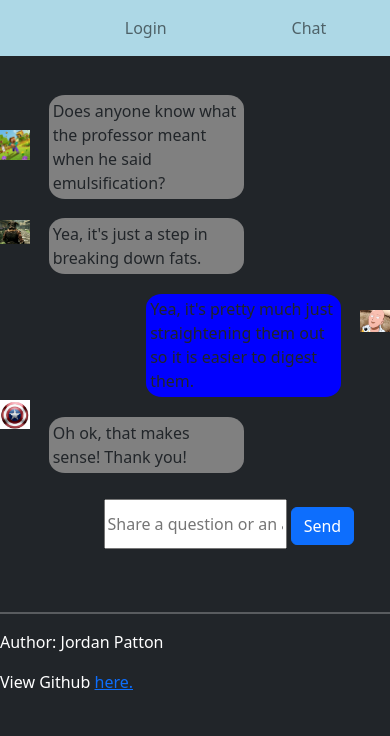
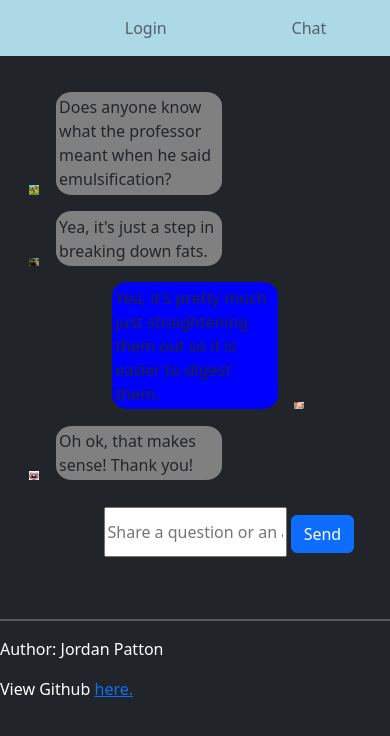
Before and after one commit to Jordanpatton78/startup, a plain HTML site: page chat.html in a window 390 px wide. Drawn offline with nearby package versions, Linux system fonts and the light colour scheme.

Commit message:
Made some formatting changes.

```diff
--- a/chat.html
+++ b/chat.html
@@ -24,21 +24,29 @@
                 </ul>
         </header>
         <main class="chatMain">
+            <div class="question">
+                <img class="icon" id="minecraft" src="minecraft.png"></img>
                 <div class="receive">
-                <span class="icon" id="minecraft"></span>
                     <p class="bubbleP">Does anyone know what the professor meant when he said emulsification?</p>
                 </div>
+            </div>
+            <div class="question">
+                <img class="icon" id="skyrim" src="skyrim.png"></img>
                 <div class="receive">
-                <span class="icon" id="skyrim"></span>
                     <p class="bubbleP">Yea, it's just a step in breaking down fats.</p>
                 </div>
+            </div>
+            <div class="askQuestion">
+                <img class="myIcon" id="onePunch" src="onePunch.png"></img>
                 <div class="send">
-                <span class="icon" id="onePunch"></span>
                     <p class="bubbleP">Yea, it's pretty much just straightening them out so it is easier to digest them.</p>
                 </div>
+            </div>
+            <div class="question">
+                <img class="icon" id="captainAmerica" src="captainAmerica.png"></img>
                 <div class="receive">
-                <span class="icon" id="captainAmerica"></span>
                     <p class="bubbleP">Oh ok, that makes sense! Thank you!</p>
+                </div>
             </div>
             <div class="container-fluid sender">
                 <input type="text" id="sendText" placeholder="Share a question or an answer!" />
--- a/style.css
+++ b/style.css
@@ -34,6 +34,9 @@ body{
     }
     .receive{
         background-color: grey;
+        display: flex;
+        flex-direction: row;
+        justify-content: flex-start;
         width:50%;
         margin-right: 25%;
         border-bottom-left-radius: 16px 14px;
@@ -41,6 +44,37 @@ body{
         border-top-left-radius: 16px 14px;
         border-top-right-radius: 16px 14px;
         margin-top:5%;
+    }
+
+    span{
+        z-index: 3;
+    }
+
+    .icon{
+        height: 3%;
+        width:3%;
+        margin-right: 5%;
+    }
+    .myIcon{
+        height: 3%;
+        width:3%;
+        margin-left: 5%;
+    }
+
+    .question{
+        display: flex;
+        flex-direction: row;
+        justify-content: flex-start;
+        align-items: flex-end;
+        width: 85%;
+    }
+
+    .askQuestion{
+        display: flex;
+        flex-direction: row-reverse;
+        justify-content: flex-end;
+        align-items: flex-end;
+        width: 85%;
     }
 
     .send{
@@ -71,87 +105,7 @@ body{
         height:100px;
         width:65%;
     }
-    #minecraft{
-        position: absolute;
-        top: 220px;
-        left: 100px;
-        width: 30px;
-        height: 30px;
-        background-image: url(minecraft.png);
-        background-size: contain;
-        background-repeat: no-repeat;
-    }
-    #skyrim{
-        position: absolute;
-        top: 350px;
-        left: 100px;
-        width: 30px;
-        height: 30px;
-        background-image: url(skyrim.png);
-        background-size: contain;
-        background-repeat: no-repeat;
-    }
-    #onePunch{
-        position: absolute;
-        top: 480px;
-        right: 100px;
-        width: 30px;
-        height: 30px;
-        background-image: url(onePunch.png);
-        background-size: contain;
-        background-repeat: no-repeat;
-    }
-    #captainAmerica{
-        position: absolute;
-        top: 610px;
-        left: 100px;
-        width: 30px;
-        height: 30px;
-        background-image: url(captainAmerica.png);
-        background-size: contain;
-        background-repeat: no-repeat;
-    }
     @media (max-width:600px){
-        #minecraft{
-            position: absolute;
-            top: 130px;
-            left: 0px;
-            width: 30px;
-            height: 30px;
-            background-image: url(minecraft.png);
-            background-size: contain;
-            background-repeat: no-repeat;
-        }
-        #skyrim{
-            position: absolute;
-            top: 220px;
-            left: 0px;
-            width: 30px;
-            height: 30px;
-            background-image: url(skyrim.png);
-            background-size: contain;
-            background-repeat: no-repeat;
-        }
-        #onePunch{
-            position: absolute;
-            top: 310px;
-            right: 0px;
-            width: 30px;
-            height: 30px;
-            background-image: url(onePunch.png);
-            background-size: contain;
-            background-repeat: no-repeat;
-        }
-        #captainAmerica{
-            position: absolute;
-            top: 400px;
-            left: 0px;
-            width: 30px;
-            height: 30px;
-            background-image: url(captainAmerica.png);
-            background-size: contain;
-            background-repeat: no-repeat;
-        }
         #sendText{
             width:50%;
             margin-left: 25%;
```
Also changed, not shown: 1 other file. Lines whose indentation alone changed are shown as unchanged.
